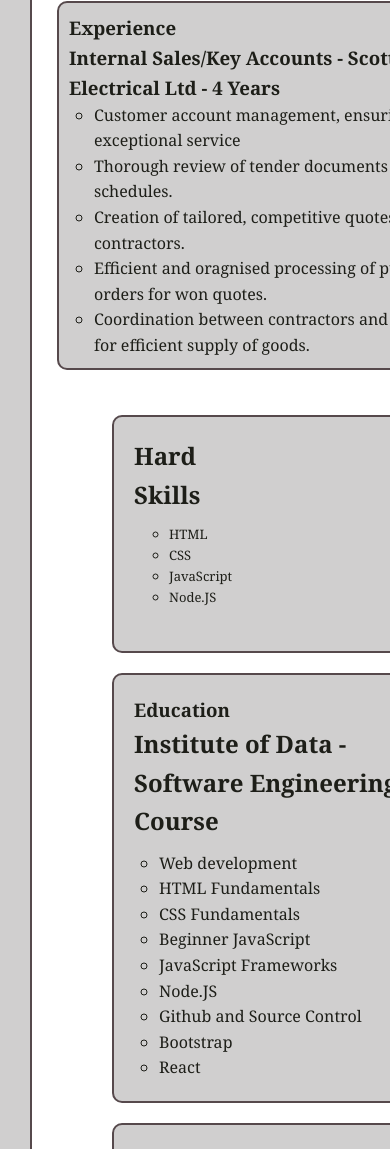
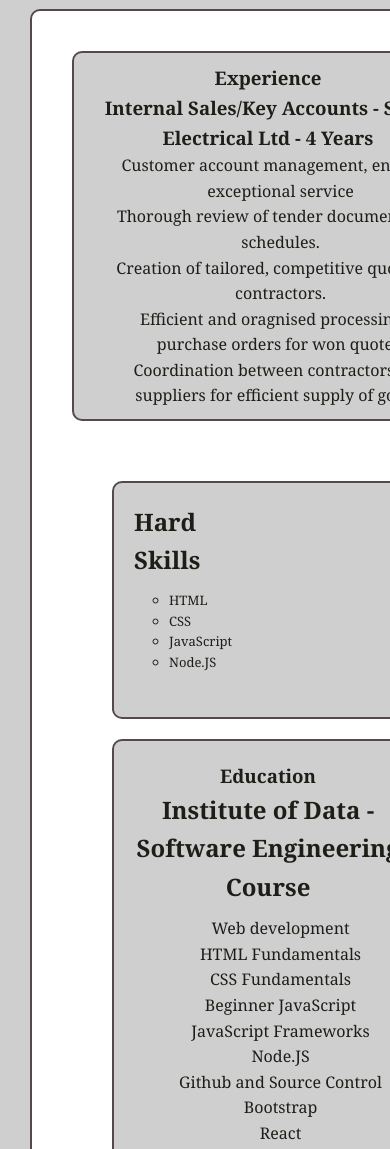
Before and after one commit to JarrodJackson2000/Module-2, a plain HTML site: page Lab2.4/index.html in a window 390 px wide. Shown: the part 814-1963 px from the top of the page. Drawn offline with Linux system fonts and the light colour scheme.

Commit message:
task1 added

```diff
--- a/Lab2.4/index.html
+++ b/Lab2.4/index.html
@@ -11,7 +11,7 @@
         <h1>Jarrod Jackson</h1>
         <img class="headshot" src="/assets/1705394839127.jpeg" />
         <h2>About me</h2>
-        <p>
+        <p class="introductionP">
           Hello, I'm Jarrod, an aspiring software developer embarking on my
           professional journey as of April 2024. Driven by a passion for
           continuous learning and mastery within the realm of software
@@ -41,7 +41,7 @@
       </section>
 
       <section class="experience grid-item2">
-        <section class="experience2">
+        <section class="experience2 skills-and-education">
           <h1>Experience</h1>
 
           <h1>Internal Sales/Key Accounts - Scott Electrical Ltd - 4 Years</h1>
@@ -108,8 +108,7 @@
         </div>
       </section>
     </div>
-    <div class="section2"></div>
-    <div class="section3"></div>
+
     <footer class="footer">Created By Jarrod Jackson</footer>
   </body>
 </html>
--- a/Lab2.4/style.css
+++ b/Lab2.4/style.css
@@ -74,6 +74,9 @@ ul {
 }
 
 .experience2 {
+  display: flex;
+  flex-direction: column;
+  text-align: left;
   margin: 20px;
   padding: 10px;
   border: 2px solid #56494c;
@@ -141,29 +144,31 @@ a:hover {
 @media screen and (max-width: 1200px) {
   .section1 {
     display: grid;
-    grid-template-columns: 1fr;
+    grid-template-columns: auto;
     grid-template-rows: auto auto;
-    grid-row-gap: 10px;
-    column-gap: 0px;
-    margin: 0;
+    align-items: center;
   }
 
+  .introduction .experience {
+    width: auto;
+  }
   .introduction {
     display: grid;
     grid-row: 1;
     grid-column: auto;
-    height: fit-content;
-    width: fit-content;
-    margin: 0;
+    height: auto;
+    width: 100vw;
+    margin-left: 30px;
   }
 
   .experience {
     display: grid;
     grid-row: 2;
     grid-column: 1;
-    width: fit-content;
-    height: fit-content;
-    margin: auto;
+    align-items: center;
+    align-content: center;
+    margin: 30px;
+    width: auto;
   }
 
   .skills li {
@@ -200,12 +205,19 @@ a:hover {
     grid-row: 2;
     width: 80vw;
     margin-left: 20px;
+    display: flex;
+    flex-direction: column;
+    text-align: center;
   }
 
+  .education li {
+    list-style: none;
+  }
   .portfolio {
     grid-row: 3;
     width: 80vw;
     margin-left: 20px;
+    text-align: center;
   }
 
   .leftSide {
@@ -214,10 +226,6 @@ a:hover {
 
   .rightSide {
     margin-left: 150px;
-  }
-
-  body {
-    margin: 30px;
   }
 
   .contact {
@@ -230,9 +238,22 @@ a:hover {
     display: flex;
     flex-direction: column;
     align-items: center;
+    margin-right: 30px;
+    width: auto;
   }
 
   .experience2 {
-    margin: 5px;
+    display: flex;
+    flex-direction: column;
+    width: auto;
+    text-align: center;
+  }
+
+  .experience2 li {
+    list-style: none;
+  }
+
+  .body1 {
+    margin: 30px;
   }
 }
```
